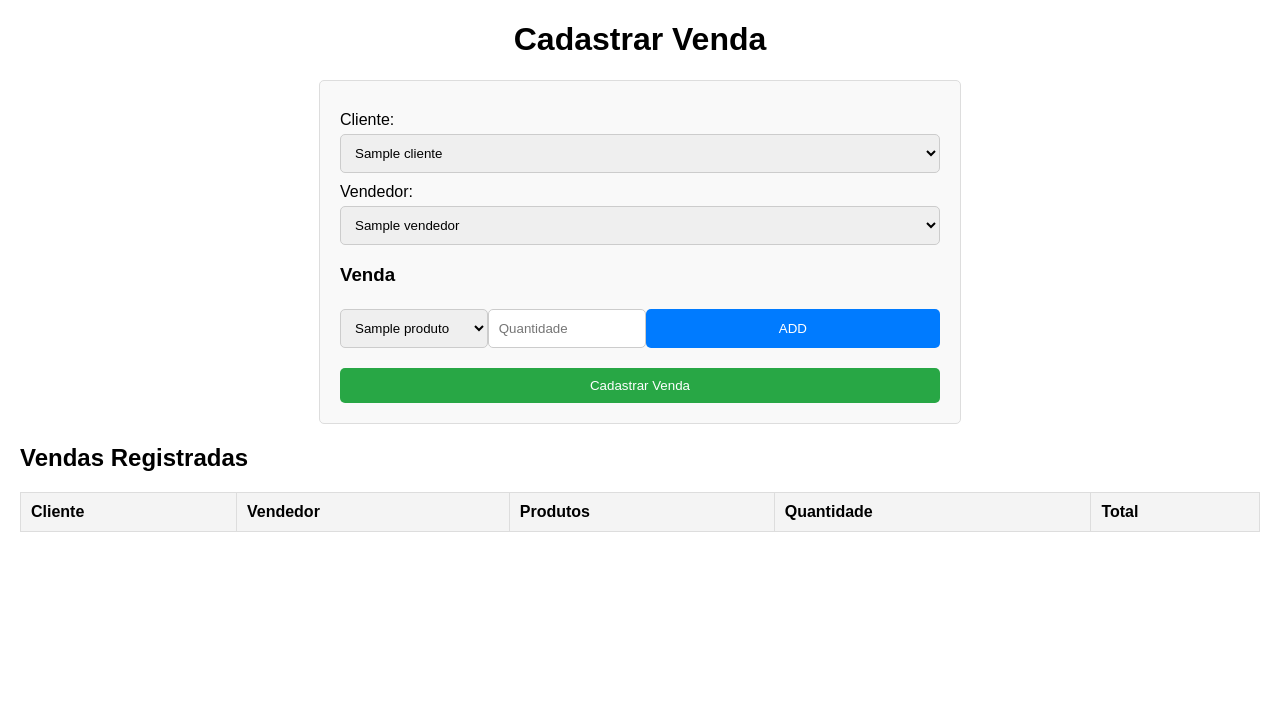
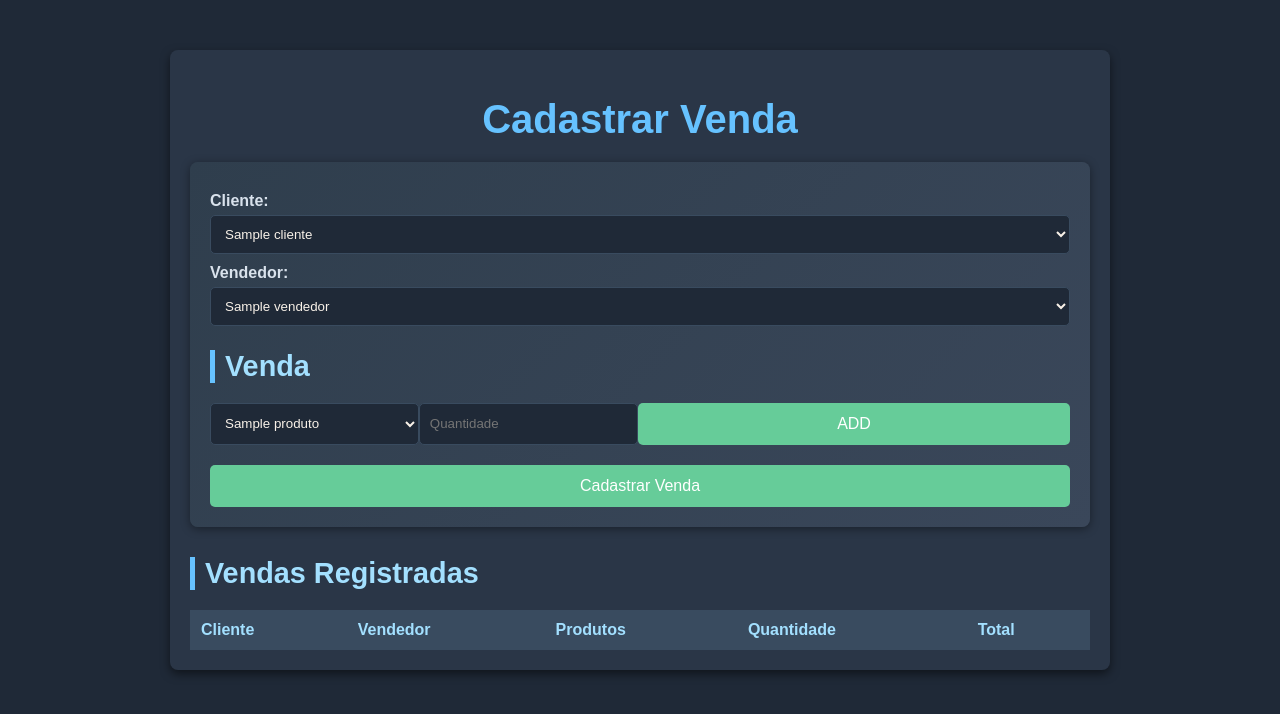
Before and after one commit to zexmaria/salestracker, a Django app: page /cadastrar_venda/ in a window 1280 px wide. Shown: the top 714 px of the page. Run offline with Django 5.2, Linux system fonts and the light colour scheme; tables that the repository leaves empty hold one stand-in row (values such as "Sample post"); lists and menus that the app fills with data are empty.

Commit message:
Altera a estilização do HTML em cadastrar_venda e relatorio_vendas

```diff
--- a/sales_tracker/core/templates/core/cadastrar_venda.html
+++ b/sales_tracker/core/templates/core/cadastrar_venda.html
@@ -6,30 +6,77 @@
     <title>Cadastrar Venda</title>
     <style>
         body {
-            font-family: Arial, sans-serif;
-            margin: 20px;
+            font-family: 'Arial', sans-serif;
+            background-color: #1f2937; /* Fundo azul-acinzentado escuro */
+            margin: 0;
+            padding: 0;
+            color: #f8f1e8; /* Texto bege claro */
+        }
+        a {
+            text-decoration: none;
+            color: #66c2ff; /* Azul claro */
+            font-weight: 500;
+            transition: color 0.3s ease;
+        }
+        a:hover {
+            color: #33a8ff; /* Azul mais intenso */
+        }
+        .container {
+            max-width: 900px;
+            margin: 50px auto;
+            padding: 20px;
+            background: #2a3647; /* Fundo em tom azul mais escuro */
+            border-radius: 8px;
+            box-shadow: 0 4px 10px rgba(0, 0, 0, 0.5);
         }
         h1 {
+            font-size: 2.5rem;
+            color: #66c2ff; /* Azul claro */
+            margin-bottom: 20px;
             text-align: center;
         }
+        h2 {
+            font-size: 1.8rem;
+            color: #a3e0ff; /* Azul muito claro */
+            margin-bottom: 15px;
+            border-left: 5px solid #66c2ff;
+            padding-left: 10px;
+        }
         form {
-            max-width: 600px;
-            margin: auto;
+            background: linear-gradient(135deg, #2f3e4d, #3a475a);
             padding: 20px;
-            border: 1px solid #ddd;
-            border-radius: 5px;
-            background: #f9f9f9;
+            border-radius: 8px;
+            box-shadow: 0 2px 10px rgba(0, 0, 0, 0.4);
+            margin-bottom: 30px;
         }
         label {
             display: block;
+            font-weight: bold;
+            color: #d9e2ec;
             margin-top: 10px;
         }
         input, select, button {
             width: 100%;
             padding: 10px;
             margin-top: 5px;
-            border: 1px solid #ccc;
+            border: 1px solid #394b5f;
             border-radius: 5px;
+            background: #1f2937;
+            color: #f8f1e8;
+        }
+        button {
+            background-color: #66cc99; /* Verde claro */
+            color: white;
+            border: none;
+            padding: 12px 20px;
+            font-size: 1rem;
+            border-radius: 5px;
+            cursor: pointer;
+            transition: background-color 0.3s ease, transform 0.2s ease;
+        }
+        button:hover {
+            background-color: #57b889; /* Verde mais escuro */
+            transform: translateY(-2px);
         }
         .produto-row {
             display: flex;
@@ -39,21 +86,12 @@
         .produto-row input, .produto-row select {
             width: 48%;
         }
-        .add-produto {
-            background-color: #007BFF;
-            color: white;
-            border: none;
-            cursor: pointer;
-        }
         .submit-btn {
-            background-color: #28a745;
+            background-color: #66cc99; /* Verde claro */
             color: white;
             border: none;
             cursor: pointer;
             margin-top: 20px;
-        }
-        .submit-btn:hover {
-            background-color: #218838;
         }
         table {
             width: 100%;
@@ -63,14 +101,16 @@
         th, td {
             padding: 10px;
             text-align: left;
-            border: 1px solid #ddd;
+            border: 1px solid #394b5f;
         }
         th {
-            background-color: #f4f4f4;
+            background-color: #394b5f;
+            color: #a3e0ff;
         }
     </style>
 </head>
 <body>
+    <div class="container">
         <h1>Cadastrar Venda</h1>
         <form id="venda-form" method="POST" action="/cadastrar_venda/">
             {% csrf_token %}
@@ -89,7 +129,7 @@
                 {% endfor %}
             </select>
             <div id="produtos-container">
-            <h3>Venda</h3>
+                <h2>Venda</h2>
                 <!-- Inicialmente vazio; será preenchido pelo JavaScript -->
             </div>
             <button type="submit" class="submit-btn">Cadastrar Venda</button>
@@ -174,7 +214,6 @@
                 addNovoProduto();
             }
 
-
             // Função para buscar vendas da API
             async function carregarVendas() {
                 try {
@@ -210,5 +249,6 @@
                 carregarVendas(); // Carregar vendas ao abrir a página
             });
         </script>
+    </div>
 </body>
 </html>
```
Also changed, not shown: sales_tracker/core/templates/core/relatorio_vendas.html (+70 -8 lines). Lines whose indentation alone changed are shown as unchanged.
